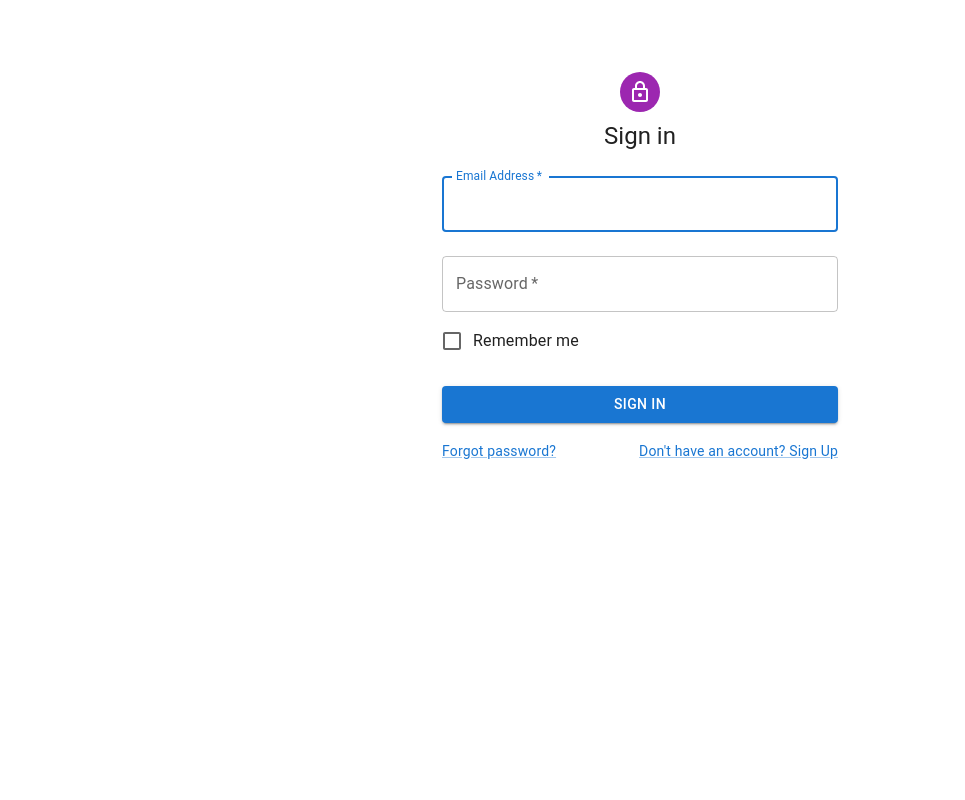
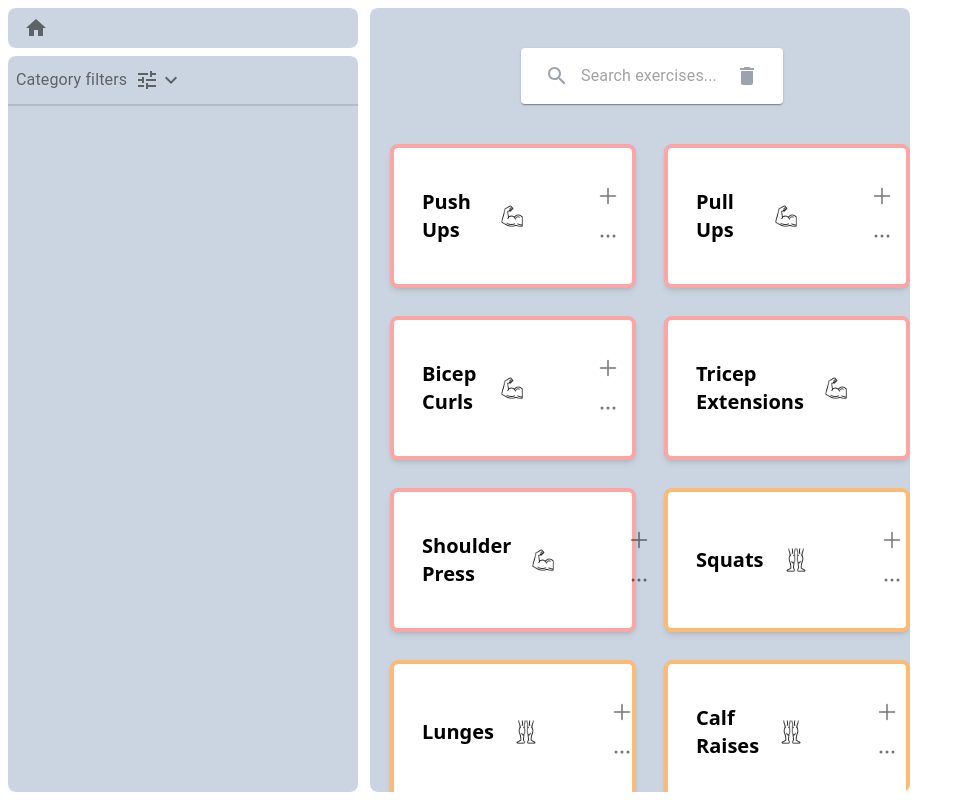
Before and after one commit to filnow/gym-buddy, a React (Vite) app: page / in a window 1280 px wide. Shown: the whole page, without its empty margins (0-965 px from the left). Built offline with nearby package versions, Linux system fonts and the light colour scheme.

Commit message:
gifs move filters to sidemenu

```diff
--- a/src/components/CategoryFilter.tsx
+++ b/src/components/CategoryFilter.tsx
@@ -1,68 +1,23 @@
-import { useState } from 'react';
-import Checkbox from '@mui/material/Checkbox';
-import FormGroup from '@mui/material/FormGroup';
-import FormControlLabel from '@mui/material/FormControlLabel';
-import { Categories } from '../enum/Category';
-import { IconButton } from "@mui/material";
-import { PlusIcon } from '@heroicons/react/24/solid';
+import './GifsAnimation.css';
+import { gifsList } from '../constants/GifsList';
 
 
-interface CategoryFilterProps {
-  sendData: (data: Array<boolean>) => void;
-}
+const CategoryFilter = () => {
 
-const formControlLabelStyle = {
-  "& .MuiFormControlLabel-label": {
-    fontSize: "1.5rem",
-    width: 300
-  }
-}
 
-export default function CategoryFilter(props : CategoryFilterProps){
-
-    const [checkedState, setCheckedState] = useState(
-        new Array(Object.keys(Categories).length).fill(false)
-      );
-
-    const handleOnChange = (position: number) => {
-        const updatedCheckedState = checkedState.map((item, index) =>
-          index === position ? !item : item
-        );
-
-        props.sendData(updatedCheckedState)
-        setCheckedState(updatedCheckedState);
-      };
-
-	return (
-    <div className="flex flex-col flex-1 gap-2">
-      <div className="bg-slate-300 rounded-lg flex-1">
-        <ul>
-          <IconButton aria-label="Example">
-            <PlusIcon className="w-6 h-6" />
-          </IconButton>
-          <div className="ml-5 overflow-hidden">
-            <FormGroup>
-                {Object.keys(Categories).map((name, index) => {
-                return (
-                    <li key={index}>
-                    <div className="toppings-list-item">
-                        <div className="left-section">
-                        <FormControlLabel control={
-                            <Checkbox
-                                checked={checkedState[index]}
-                                onChange={() => handleOnChange(index)}
-                                inputProps={{ 'aria-label': 'controlled' }}
-                            />}
-                        label={name} sx={{...formControlLabelStyle}}/>
-                        </div>
-                    </div>
-                    </li>
-                );
-                })}
-            </FormGroup>
-          </div>
-        </ul>
+  return (
+    <div className="App">
+      <div className="image-container scrollbar">
+        {Object.keys(gifsList).map((gifKey, index) => (
+          <img
+            key={index}
+            src={gifsList[gifKey]}
+            alt={gifKey}
+          />
+        ))}
       </div>
     </div>
-	);
-}
+  );
+};
+
+export default CategoryFilter;
--- /dev/null
+++ b/src/components/GifsAnimation.css
@@ -0,0 +1,44 @@
+.App {
+    text-align: center;
+  }
+
+  .image-container {
+    position: relative;
+    height: 100vh;
+    overflow: hidden;
+    animation-duration: 10s; /* Adjust the duration as needed */
+    animation-timing-function: linear;
+    animation-iteration-count: infinite;
+    animation-name: moveImage;
+  }
+
+  @keyframes moveImage {
+    0%, 100% {
+      transform: translateY(100%);
+    }
+    100% {
+      transform: translateY(-100%);
+    }
+  }
+
+  .move {
+    animation-play-state: running;
+  }
+
+
+::-webkit-scrollbar {
+    width: 0.5rem;
+  }
+
+  ::-webkit-scrollbar-track {
+    background: transparent;
+  }
+
+  ::-webkit-scrollbar-thumb {
+    background: transparent;
+  }
+
+  .scrollbar {
+    scrollbar-width: thin;
+    scrollbar-color: transparent transparent;
+  }
--- a/src/components/SideMenu.tsx
+++ b/src/components/SideMenu.tsx
@@ -1,22 +1,35 @@
 import HomeIcon from '@mui/icons-material/Home';
 import ClearIcon from '@mui/icons-material/Clear';
 import FitnessCenterIcon from '@mui/icons-material/FitnessCenter';
-import { List, ListItemButton, ListItemText, IconButton, ListItem, Modal } from "@mui/material";
+import { List, ListItemButton, ListItemText, IconButton, ListItem, Modal, Collapse, Divider } from "@mui/material";
 import { useState } from 'react';
 import ExerciseParams from './ExerciseParams';
+import Checkbox from '@mui/material/Checkbox';
+import FormGroup from '@mui/material/FormGroup';
+import FormControlLabel from '@mui/material/FormControlLabel';
+import { Categories } from '../enum/Category';
+import { ExpandLess, ExpandMore } from '@mui/icons-material';
+import TuneIcon from '@mui/icons-material/Tune';
 
 
 interface SideMenuProps {
   exerciseObject: {};
   setExerciseObject: (data: {}) => void;
+  setFilterData: (data: Array<boolean>) => void;
 };
 
 interface ExerciseObject {
   [key: string]: {};
 }
 
+const formControlLabelStyle = {
+  "& .MuiFormControlLabel-label": {
+    fontSize: "1rem",
+    width: 300
+  }
+}
 
-const SideMenu = ({ exerciseObject, setExerciseObject }: SideMenuProps) => {
+const SideMenu = ({ exerciseObject, setExerciseObject, setFilterData }: SideMenuProps) => {
 
 	const handleDelete = (exerciseNameToDelete: string) => {
     setExerciseObject((prevData: ExerciseObject) => {
@@ -27,6 +40,21 @@ const SideMenu = ({ exerciseObject, setExerciseObject }: SideMenuProps) => {
 
   const [open, setOpen] = useState(false);
   const [exerciseName, setExerciseName] = useState("");
+  const [collapseOpen, setCollapseOpen] = useState(false);
+
+  const [checkedState, setCheckedState] = useState(
+    new Array(Object.keys(Categories).length).fill(false)
+  );
+
+  const handleOnChange = (position: number) => {
+    const updatedCheckedState = checkedState.map((item, index) =>
+      index === position ? !item : item
+    );
+
+    setFilterData(updatedCheckedState)
+    setCheckedState(updatedCheckedState);
+  };
+
 
   const handleOpen = (exerciseNameToAdd: string) => {
     setOpen(true);
@@ -34,15 +62,42 @@ const SideMenu = ({ exerciseObject, setExerciseObject }: SideMenuProps) => {
   }
   const handleClose = () => setOpen(false);
 
+  const handleCollapseChange = () => setCollapseOpen(!collapseOpen);
 
   return (
     <div className="flex flex-col flex-1 gap-2">
       <div className="bg-slate-300 rounded-lg">
-        <IconButton aria-label="Example">
+        <IconButton>
           <HomeIcon className="w-24 h-24 ml-2" />
         </IconButton>
       </div>
       <div className="bg-slate-300 rounded-lg flex-1">
+        <IconButton onClick={handleCollapseChange}>
+          <ListItemText primary="Category filters" />
+          <TuneIcon className="w-24 h-24 ml-2" />
+          {collapseOpen ? <ExpandLess /> : <ExpandMore />}
+        </IconButton>
+        <Divider />
+        <Collapse in={collapseOpen} timeout="auto" unmountOnExit>
+          <FormGroup>
+            {Object.keys(Categories).map((name, index) => {
+            return (
+              <div className="toppings-list-item ml-7">
+                  <div className="left-section">
+                  <FormControlLabel control={
+                      <Checkbox
+                          checked={checkedState[index]}
+                          onChange={() => handleOnChange(index)}
+                          inputProps={{ 'aria-label': 'controlled' }}
+                      />}
+                  label={name} sx={{...formControlLabelStyle}}/>
+                  </div>
+              </div>
+            );
+            })}
+          </FormGroup>
+        </Collapse>
+        <Divider />
         <List>
           {Object.keys(exerciseObject).map((exerciseItem, index) => (
               <ListItem key={index}>
--- /dev/null
+++ b/src/constants/GifsList.ts
@@ -0,0 +1,11 @@
+type GifsList = {
+    [key: string]: string;
+  };
+
+export const gifsList: GifsList = {
+    liftingGirl : '../src/assets/gifs/LiftingGirl.gif',
+    liftingMan : '../src/assets/gifs/LiftingMan.gif',
+    runningGirl : '../src/assets/gifs/RunningGirl.gif',
+    runningMan : '../src/assets/gifs/RunningMan.gif',
+    strechingGirl : '../src/assets/gifs/StrechingGirl.gif'
+}
--- a/src/main.tsx
+++ b/src/main.tsx
@@ -6,6 +6,6 @@ import './utils/index.css'
 
 ReactDOM.createRoot(document.getElementById('root')!).render(
   <React.StrictMode>
-    <LoginForm />
+    <CardsMenu />
   </React.StrictMode>,
 )
--- a/src/pages/CardsMenu.tsx
+++ b/src/pages/CardsMenu.tsx
@@ -7,7 +7,7 @@ import CategoryFilter from "../components/CategoryFilter.tsx";
 
 const CardsMenu = () => {
 
-    const [data, setData] = useState(Array<boolean>(0));
+    const [filterData, setFilterData] = useState(Array<boolean>(0));
 
     const[searchData, setSearchData] = useState<string>("");
 
@@ -17,8 +17,8 @@ const CardsMenu = () => {
         setExerciseObject(data);
     }
 
-    const sentData = (data : Array<boolean>) => {
-        setData(data);
+    const sentFilterData = (data : Array<boolean>) => {
+        setFilterData(data);
     }
 
     const sentSearchData = (data : string) => {
@@ -28,7 +28,7 @@ const CardsMenu = () => {
     return (
         <div className="relative h-screen p-2 gap-3 flex items-stretch">
             <div className="w-[350px] flex-col hidden lg:flex overflow-y-auto">
-                <SideMenu exerciseObject={exerciseObject} setExerciseObject={sendExerciseObject}/>
+                <SideMenu exerciseObject={exerciseObject} setExerciseObject={sendExerciseObject} setFilterData={sentFilterData}/>
             </div>
             <div className="rounded-lg bg-slate-300 flex-1 mx-auto overflow-y-auto scrollbar-hide">
                 <div className="flex flex-col items-center justify-center">
@@ -36,12 +36,12 @@ const CardsMenu = () => {
                         <SearchBar sendData={sentSearchData}/>
                     </div>
                     <div className="grid grid-cols-1 sm:grid-cols-2 lg:grid-cols-2 gap-7 ml-5 mt-10 mb-10">
-                        <ExerciseCard updateData={data} searchData={searchData} exerciseObject={exerciseObject} sendExerciseObject={sendExerciseObject}/>
+                        <ExerciseCard updateData={filterData} searchData={searchData} exerciseObject={exerciseObject} sendExerciseObject={sendExerciseObject}/>
                     </div>
                 </div>
             </div>
             <div className="w-[350px] flex-col hidden lg:flex overflow-y-auto">
-                <CategoryFilter sendData={sentData} />
+                <CategoryFilter/>
             </div>
         </div>
     );
```
